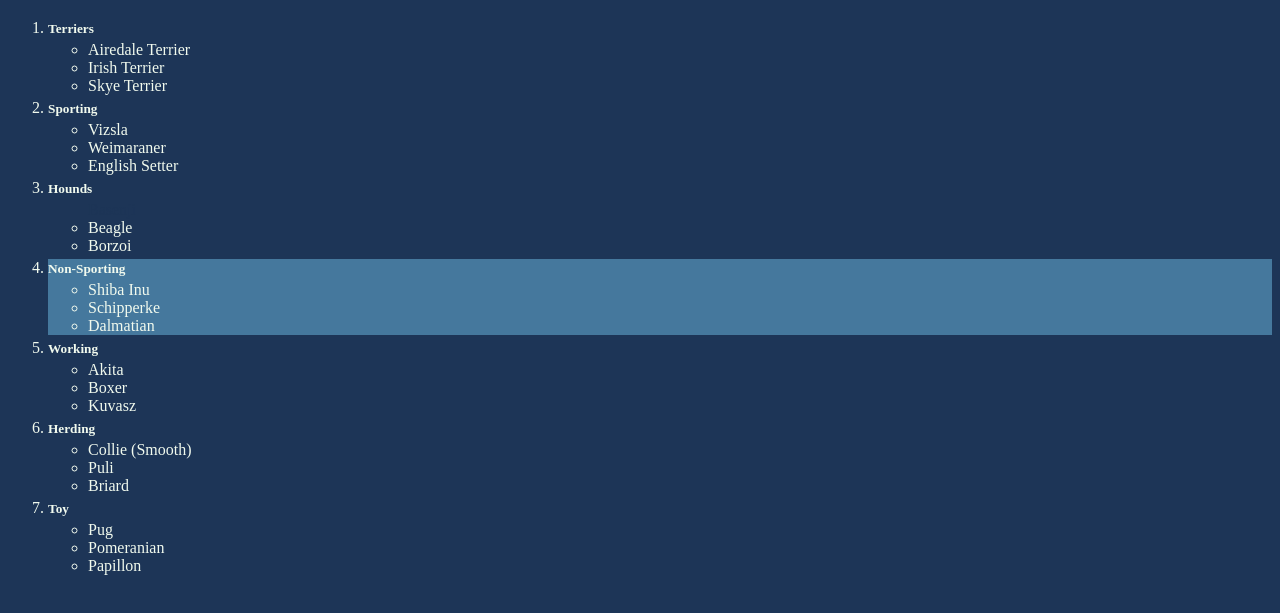
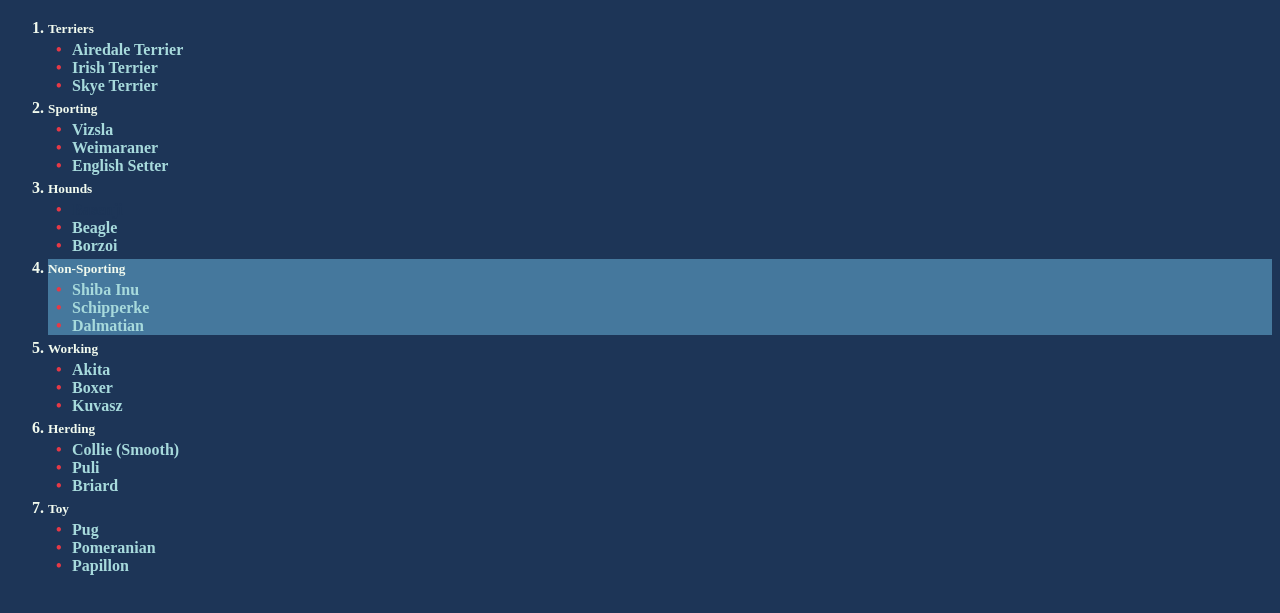
Before and after one commit to Ryoneme2/M4_DII_02, a plain HTML site: page index.html in a window 1280 px wide. Shown: the part 61-674 px from the top of the page. Drawn offline with Linux system fonts and the light colour scheme.

Commit message:
nested selector

```diff
--- a/main.css
+++ b/main.css
@@ -5,6 +5,8 @@ h1 {
   color: #E63946;
 }
 ul {
+  list-style-type: none;
+  color: #a7dadc;
 }
 ol {
   color: #F1FAEE;
@@ -15,3 +17,15 @@ ol {
 #basenji {
   color: #1D3557;
 }
+ol>li{
+  font-weight: bold;
+}
+
+ul li::before {
+  content: "\2022";  /* Add content: \2022 is the CSS Code/unicode for a bullet */
+  color: #E63946; /* Change the color */
+  font-weight: bold; /* If you want it to be bold */
+  display: inline-block; /* Needed to add space between the bullet and the text */
+  width: 1em; /* Also needed for space (tweak if needed) */
+  margin-left: -2em;
+}
```
